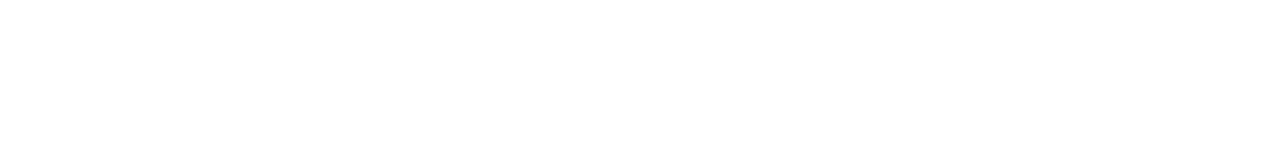
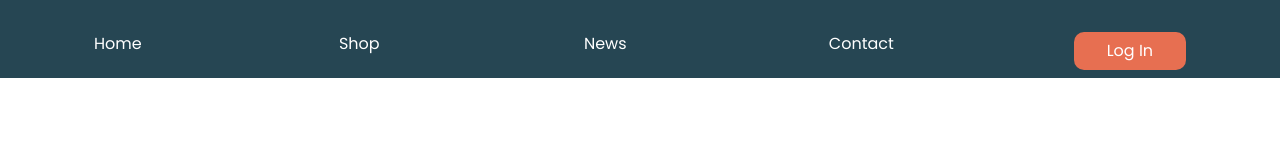
Before and after one commit to Md-Abdur-Raheem/honda-cbr, a plain HTML site: page index.html in a window 1280 px wide. Drawn offline with nearby package versions, Linux system fonts and the light colour scheme.

Commit message:
navigation added

```diff
--- a/index.html
+++ b/index.html
@@ -4,7 +4,7 @@
     <meta charset="UTF-8">
     <meta http-equiv="X-UA-Compatible" content="IE=edge">
     <meta name="viewport" content="width=device-width, initial-scale=1.0">
-    <title>Document</title>
+    <title>Honda CBR</title>
 
     <!---------- CSS Link ---------->
     <link rel="stylesheet" href="/styles/css/style.css">
@@ -16,12 +16,40 @@
     <script src="https://kit.fontawesome.com/934fd1d931.js" crossorigin="anonymous"></script>
 
     <!---------- Favicon Link ---------->
-    <link rel="shortcut icon" href="favicon.ico" type="image/x-icon">
+    <link rel="shortcut icon" href="/media/images/header-bike.png" type="image/x-icon">
 </head>
 
 <body>
     <!---------- Header Section ---------->
-    <header></header>
+    <header>
+        <!-- Navigation Bar -->
+        <nav class="container navbar navbar-expand-lg navbar-light">
+            <div class="container-fluid navigation-container">
+              <button class="navbar-toggler" type="button" data-bs-toggle="collapse" data-bs-target="#navbarNav" aria-controls="navbarNav" aria-expanded="false" aria-label="Toggle navigation">
+                <span class="navbar-toggler-icon"></span>
+              </button>
+              <div class="collapse navbar-collapse" id="navbarNav">
+                <ul class="navbar-nav nav-menu mt-4">
+                  <li class="nav-item nav-menu-item">
+                    <a class="active" aria-current="page" href="#">Home</a>
+                  </li>
+                  <li class="nav-item nav-menu-item">
+                    <a href="#">Shop</a>
+                  </li>
+                  <li class="nav-item nav-menu-item">
+                    <a href="#">News</a>
+                  </li>
+                  <li class="nav-item nav-menu-item">
+                    <a href="#">Contact</a>
+                  </li>
+                  <li class="nav-item nav-menu-item nav-menu-btn">
+                    <button class="btn"><a href="#">Log In</a></button>
+                  </li>
+                </ul>
+              </div>
+            </div>
+          </nav>
+    </header>
 
     <!---------- Main Section ---------->
     <main></main>
--- a/styles/css/style.css
+++ b/styles/css/style.css
@@ -1,17 +1,38 @@
 /* Google Fonts */
 @import url('https://fonts.googleapis.com/css2?family=Poppins&display=swap');
-
 
 /* Common Styles */
 * {
     margin: 0;
     padding: 0;
     box-sizing: border-box;
+    font-family: 'Poppins', sans-serif;
 }
 
-body {
-    font-family: 'Poppins', sans-serif;
+/* Header Styles */
+header {
+    background-color: #264653;
 }
+
+/* Navigation Bar Styles */
+.navigation-container {}
+
+.nav-menu a {
+    text-decoration: none;
+    color: white;
+}
+
+.nav-menu a:hover {
+    color: white;
+}
+
+.nav-menu-btn {
+    background-color: #E76F51;
+    border-radius: 10px;
+    width: 500px;
+}
+
+
 
 
 
@@ -23,6 +44,11 @@
     /* Common Styles */
     * {
         width: 100%;
+    }
+
+    .nav-menu-btn {
+        margin-top: 10px;
+        width: auto;
     }
 }
 
```
